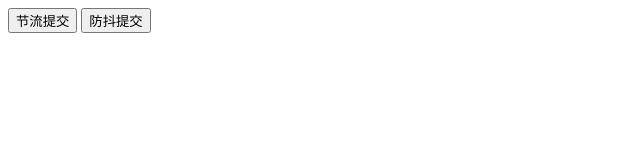
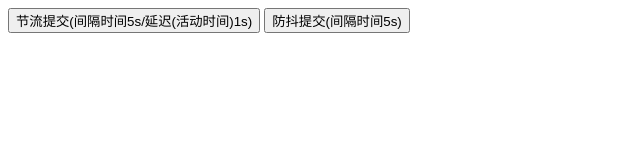
Before and after one commit to terenceYu1997/Practice, a plain HTML site: page 03 function throttling & deBounce/index.html in a window 1280 px wide. Shown: the whole page, without its empty margins (0-640 px from the left). Drawn offline with Linux system fonts and the light colour scheme.

Commit message:
change some describe

```diff
--- a/03 function throttling & deBounce/index.html
+++ b/03 function throttling & deBounce/index.html
@@ -6,8 +6,8 @@
 </head>
 <body>
 <main>
-    <button onclick="set()">节流提交</button>
-    <button onclick="set2()">防抖提交</button>
+    <button onclick="set()">节流提交(间隔时间5s/延迟(活动时间)1s)</button>
+    <button onclick="set2()">防抖提交(间隔时间5s)</button>
     <div id="logContainer"></div>
     <div id="logContainer2"></div>
 </main>
```
